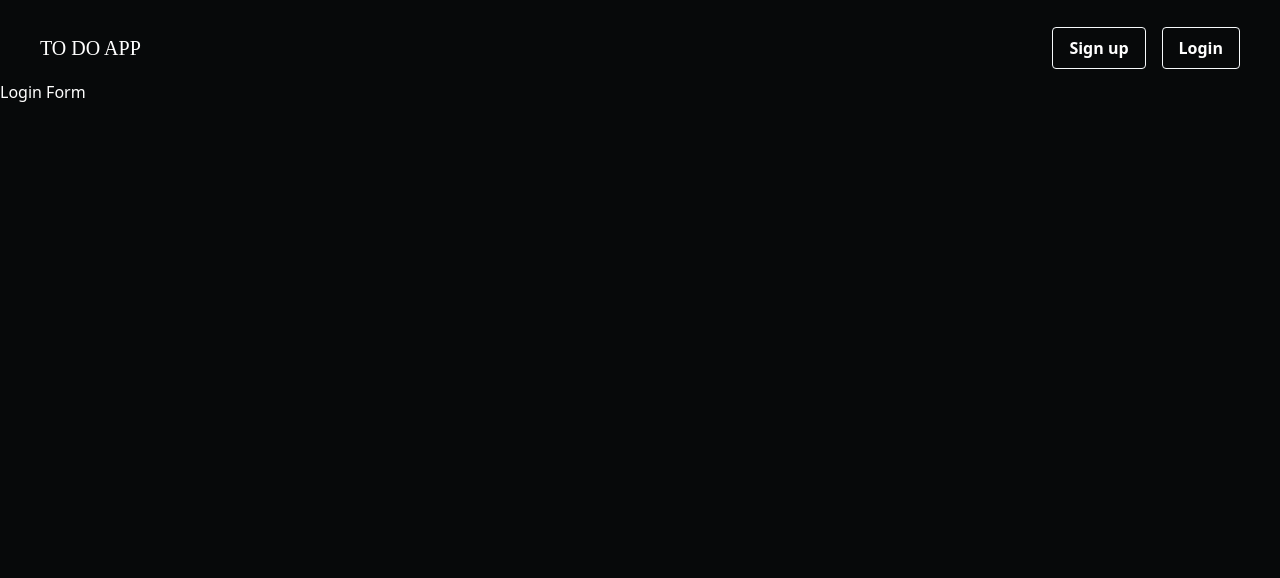
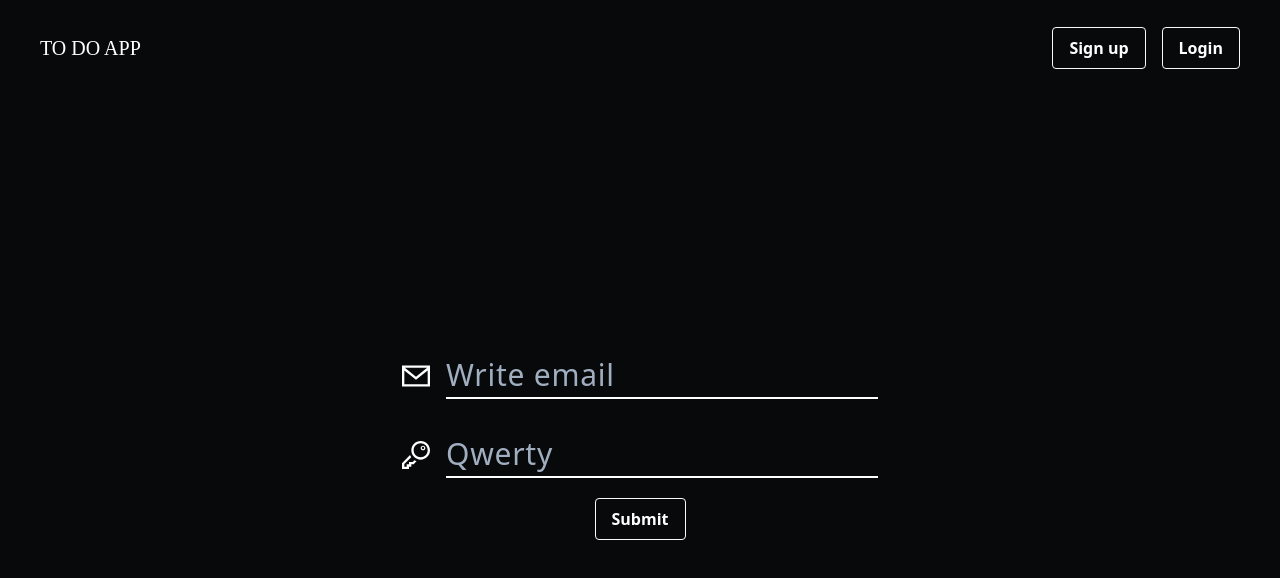
Before and after one commit to krsmayg/ToDoApp, a React (Create React App) app in the folder to-do-app/: page /login in a window 1280 px wide. Shown: the top 578 px of the page. Built offline with nearby package versions, Linux system fonts and the light colour scheme.

Commit message:
Login Form + Formik

```diff
--- a/to-do-app/package.json
+++ b/to-do-app/package.json
@@ -8,6 +8,7 @@
     "@testing-library/user-event": "^7.1.2",
     "axios": "^0.20.0",
     "chokidar-cli": "^2.1.0",
+    "formik": "^2.1.5",
     "npm-run-all": "^4.1.5",
     "react": "^16.13.1",
     "react-dom": "^16.13.1",
--- a/to-do-app/src/components/Navigation/ButtonNavigation.jsx
+++ b/to-do-app/src/components/Navigation/ButtonNavigation.jsx
@@ -2,7 +2,7 @@ import React from 'react';
 
 const ButtonNavigation = (props) => {
   return (
-    <button className={`transition duration-500 ease-in-out text-white font-bold py-2 px-4 rounded transform hover:-translate-y-1 hover:scale-110 border-solid border border-gray-100 hover:bg-red-500 outline-none  ${props.ownPropertyStyle ? props.ownPropertyStyle : ''}`}>
+    <button className={`transition duration-500 ease-in-out text-white font-bold py-2 px-4 rounded transform hover:-translate-y-1 hover:scale-110 border-solid border border-gray-100 hover:bg-red-700 outline-none  ${props.ownPropertyStyle ? props.ownPropertyStyle : ''}`}>
       {props.children}
     </button>
   );
--- a/to-do-app/src/components/Navigation/Toolbar.js
+++ b/to-do-app/src/components/Navigation/Toolbar.js
@@ -5,7 +5,9 @@ import {Link, Router} from 'react-router-dom'
 const toolbar = () => {
   return (
     <nav className="w-full h-16 flex justify-between mt-4 px-10 items-center">
-      <h2 className="text-white text-xl uppercase pixel-font">To Do App</h2>
+      <Link to="/">
+       <h2 className="transition duration-500 ease-in-out text-white text-xl uppercase pixel-font transform hover:text-red-700">To Do App</h2>
+      </Link>
       <div className="">
           <Link to="/signup">
             <ButtonNav ownPropertyStyle="mr-4" >Sign up</ButtonNav>
--- a/to-do-app/src/containers/Login.js
+++ b/to-do-app/src/containers/Login.js
@@ -1,7 +1,50 @@
 import React from 'react';
+import {useFormik} from 'formik'
 const Login = () => {
+  const initialValues = {
+    email: '',
+    password: '',
+  };
+  const onSubmit =  values => {
+    console.log("Formik data: ", values)
+  };
+  const validate = values => {
+    let errors = {}
+
+    if(!values.email) {
+      errors.email = 'Required'
+    } else if(!/^[a-zA-Z0-9.!#$%&'*+/=?^_`{|}~-]+@[a-zA-Z0-9-]+(?:\.[a-zA-Z0-9-]+)*$/.test(values.email)) {
+      errors.email = 'Invalid email format'
+    }
+    if(!values.password) {
+      errors.password = 'Required'
+    }
+    return errors;
+  }
+  const formik = useFormik({
+    initialValues,
+    onSubmit,
+    validate
+  });
+  const errorStyle = "text-red-700 text-xl tracking-wider font-medium";
+  const inputAuthStyle = "transition duration-500 ease-in-out text-3xl bg-transparent border-b-2  outline-none ml-4 tracking-wide transform focus:border-blue-400";
+  console.log('formik errors: ', formik.errors);
   return (
-    <h1 className="text-white">Login Form</h1>
+     <div className="flex w-full  h-screen justify-center items-center ">
+          <form onSubmit={formik.handleSubmit} className="text-white  h-64 flex flex-col">
+                <div className="flex items-center">
+                  <svg xmlns="http://www.w3.org/2000/svg" width="28" height="28" viewBox="0 0 24 24"><path d="M0 3v18h24v-18h-24zm21.518 2l-9.518 7.713-9.518-7.713h19.036zm-19.518 14v-11.817l10 8.104 10-8.104v11.817h-20z" fill="#fff"/></svg>
+                  <input onChange={formik.handleChange} name="email" value={formik.values.email} placeholder="Write email" type="email" className={` ${inputAuthStyle} ${formik.errors.email ? 'border-red-700' : 'border-white'}`}></input>
+                </div>
+                {formik.errors.email ? <p className={errorStyle}>{formik.errors.email}</p> : null}
+                <div className="flex items-center mt-8">
+                  <svg xmlns="http://www.w3.org/2000/svg" width="28" height="28" viewBox="0 0 24 24"><path d="M16 2c3.309 0 6 2.691 6 6s-2.691 6-6 6-6-2.691-6-6 2.691-6 6-6zm0-2c-4.418 0-8 3.582-8 8s3.582 8 8 8 8-3.582 8-8-3.582-8-8-8zm-5.405 16.4l-1.472 1.6h-3.123v2h-2v2h-2v-2.179l5.903-5.976c-.404-.559-.754-1.158-1.038-1.795l-6.865 6.95v5h6v-2h2v-2h2l2.451-2.663c-.655-.249-1.276-.562-1.856-.937zm7.405-11.4c.551 0 1 .449 1 1s-.449 1-1 1-1-.449-1-1 .449-1 1-1zm0-1c-1.104 0-2 .896-2 2s.896 2 2 2 2-.896 2-2-.896-2-2-2z" fill="#fff"/></svg>
+                  <input onChange={formik.handleChange} name="password"  value={formik.values.password } placeholder="Qwerty" type="password" className={` ${inputAuthStyle} ${formik.errors.password ? 'border-red-700' : 'border-white'}`}></input>
+                </div>
+                {formik.errors.password ? <p className={errorStyle}>{formik.errors.password}</p> : null}
+              <button type="submit" className="self-center transition duration-500 ease-in-out text-white font-bold py-2 px-4 rounded transform hover:-translate-y-1 hover:scale-110 border-solid border border-gray-100 hover:bg-white hover:text-black outline-none mt-5 hover:border-0 ">Submit</button>
+          </form>
+     </div>
    );
 }
 
```
Also changed, not shown: 1 other file (tests, documents, lock files or other folders).
